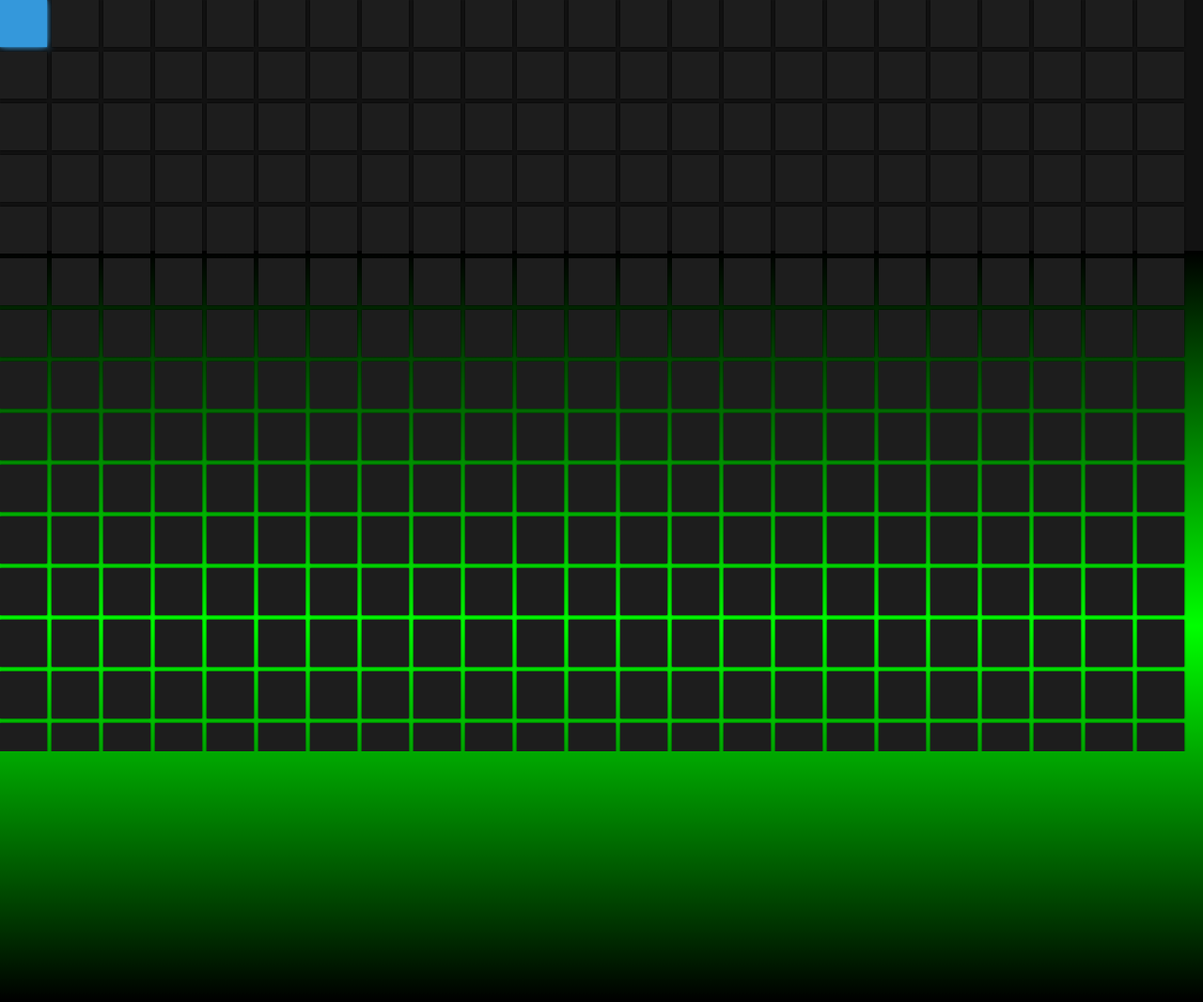
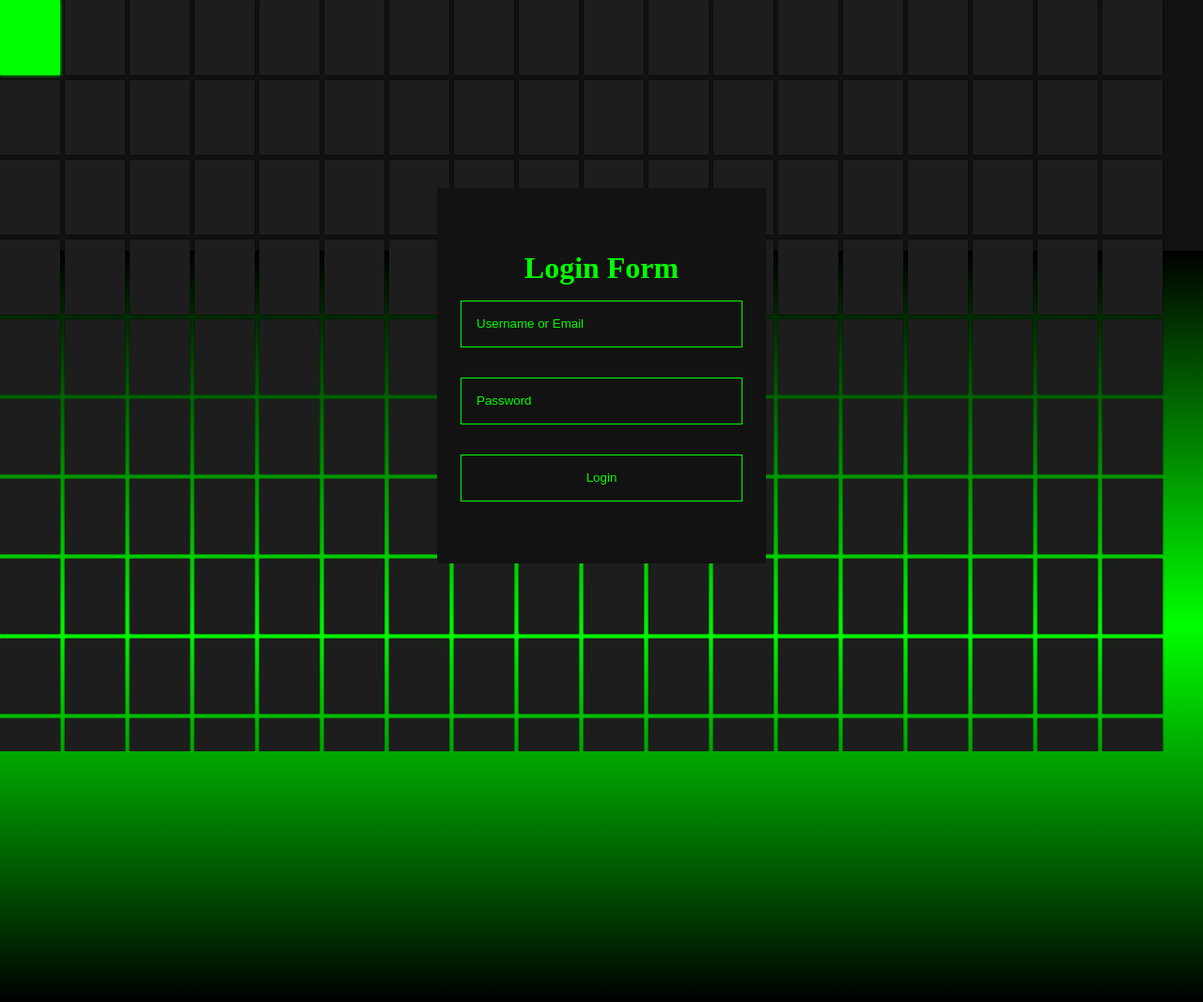
Before and after one commit to gsnhub/HoverBoardForm, a plain HTML site: page index.html in a window 1280 px wide. Shown: the whole page at 94% size. Drawn offline with Linux system fonts and the light colour scheme.

Commit message:
project finished

```diff
--- a/index.html
+++ b/index.html
@@ -9,7 +9,14 @@
 </head>
 <body>
     <span id="bgslide"></span>
-    <div class="container"></div>
+    <div class="container">
+        <div class="form-container">
+            <h1>Login Form</h1>
+                <input type='text' required placeholder="Username or Email">
+                <input type='password' required placeholder="Password">
+                <button type="submit">Login</button>
+        </div>
+    </div>
 
 
     <script src="script.js"></script>
--- a/script.js
+++ b/script.js
@@ -10,13 +10,11 @@ for(let i=1;i<totalSquares;i++){
     container.appendChild(square);
 }
 
-let getRandomColor = () =>{
-    return colors[Math.floor(Math.random()*colors.length)];
-}
+
 let setColor = (item) =>  {
-    let color = getRandomColor();
+    let color = '#0f0';
     item.style.backgroundColor = color;
-    item.style.boxShadow = `0 0 2px ${color},0 0 10px ${color}`;
+    item.style.boxShadow = `0 0 4px ${color}`;
 }
 let removeColor = (item) =>{
     item.style.backgroundColor = `#1d1d1d`;
--- a/style.css
+++ b/style.css
@@ -13,6 +13,7 @@ body{
     display:flex;
     align-items: center;
     justify-content: center;
+    cursor: crosshair;
 }
 .container{
     width:100vw;
@@ -27,8 +28,8 @@ body{
 .squareCSS {
     background-color: #1d1d1d;
     box-shadow: 0 0 2px #000;
-    height: 50px;
-    width: 50px;
+    height: 10vh;
+    width: 5vw;
     transition: 3s ease;
   }
 
@@ -52,3 +53,41 @@ body{
         transform:translateY(100%);
     }
   }
+
+  .form-container{
+    position:absolute;
+    width:350px;
+    height:400px;
+    background:#121212;
+    display:flex;
+    flex-direction:column;
+    justify-content: center;
+    align-items: center;
+    top: 50%;
+    left:50%;
+    transform: translate(-50%,-50%);
+    color: var(--color);
+    }
+.form-container h1{
+    margin-bottom: 1rem;
+    color: var(--color);
+    }
+.form-container input,button{
+    width: 300px;
+    height: 50px;
+    background-color: transparent;
+    border: 1px solid var(--color);
+    color: var(--color);
+    padding:0 1rem;
+
+}
+.form-container input[type=password]{
+    margin:2rem 0;
+}
+
+::placeholder{
+  color:var(--color);
+}
+button{
+  cursor:pointer;
+}
```
